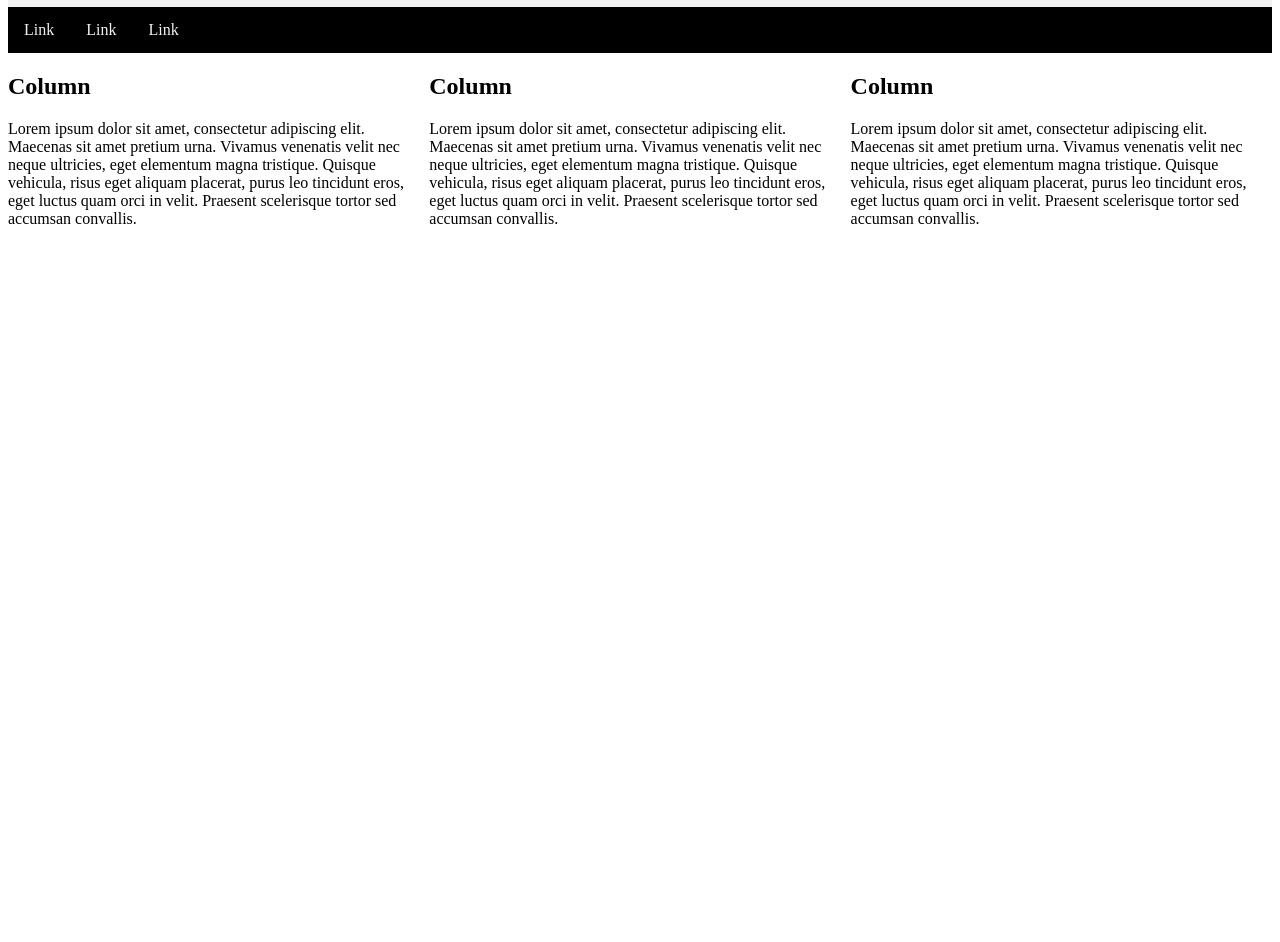
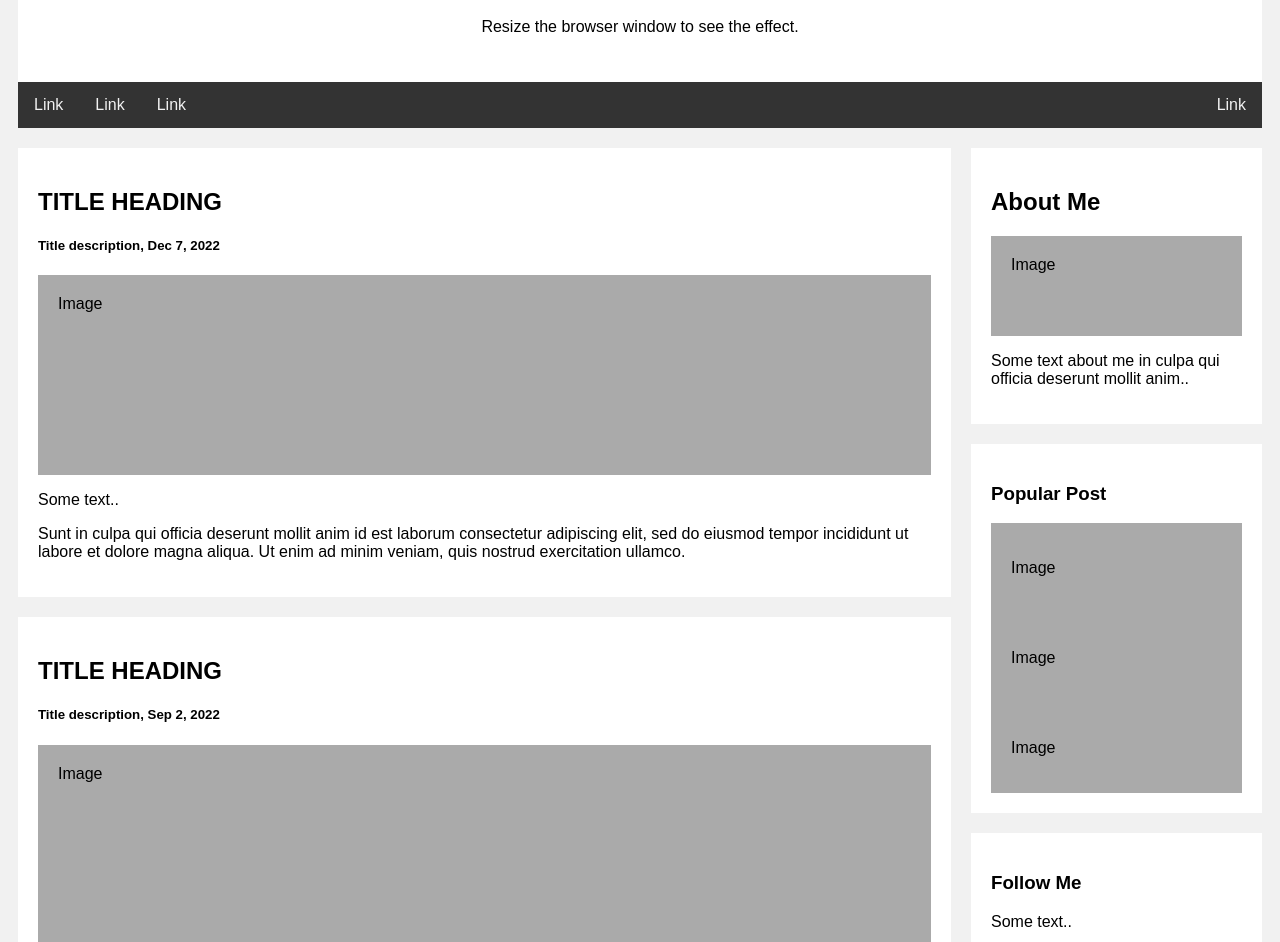
Before and after one commit to Faekster/website, a plain HTML site: page index.html in a window 1280 px wide. Shown: the part 155-1097 px from the top of the page. Before the commit the page ends 800 px from the top, so only its background shows below. Drawn offline with Linux system fonts and the light colour scheme.

Commit message:
Add files via upload

```diff
--- a/index.html
+++ b/index.html
@@ -2,36 +2,60 @@
 <html>
 <head>
 <link rel="stylesheet" href="website.css">
-<title>Experimental</title>
+<title>Testing</title>
 </head>
 <body>
 
     <div class="header">
-<h1>Header</h1>
-<p>Resize the browser window to see the responsive effect.</p>
+        <h1>Website</h1>
+        <p>Resize the browser window to see the effect.</p>
       </div>
 
       <div class="topnav">
         <a href="#">Link</a>
         <a href="#">Link</a>
         <a href="#">Link</a>
+        <a href="#" style="float:right">Link</a>
       </div>
 
       <div class="row">
-    <div class="column">
-      <h2>Column</h2>
-      <p>Lorem ipsum dolor sit amet, consectetur adipiscing elit. Maecenas sit amet pretium urna. Vivamus venenatis velit nec neque ultricies, eget elementum magna tristique. Quisque vehicula, risus eget aliquam placerat, purus leo tincidunt eros, eget luctus quam orci in velit. Praesent scelerisque tortor sed accumsan convallis.</p>
+        <div class="leftcolumn">
+          <div class="card">
+            <h2>TITLE HEADING</h2>
+            <h5>Title description, Dec 7, 2022</h5>
+            <div class="fakeimg" style="height:200px;">Image</div>
+            <p>Some text..</p>
+            <p>Sunt in culpa qui officia deserunt mollit anim id est laborum consectetur adipiscing elit, sed do eiusmod tempor incididunt ut labore et dolore magna aliqua. Ut enim ad minim veniam, quis nostrud exercitation ullamco.</p>
+          </div>
+          <div class="card">
+            <h2>TITLE HEADING</h2>
+            <h5>Title description, Sep 2, 2022</h5>
+            <div class="fakeimg" style="height:200px;">Image</div>
+            <p>Some text..</p>
+            <p>Sunt in culpa qui officia deserunt mollit anim id est laborum consectetur adipiscing elit, sed do eiusmod tempor incididunt ut labore et dolore magna aliqua. Ut enim ad minim veniam, quis nostrud exercitation ullamco.</p>
+          </div>
+        </div>
+        <div class="rightcolumn">
+          <div class="card">
+            <h2>About Me</h2>
+            <div class="fakeimg" style="height:100px;">Image</div>
+            <p>Some text about me in culpa qui officia deserunt mollit anim..</p>
+          </div>
+          <div class="card">
+            <h3>Popular Post</h3>
+            <div class="fakeimg"><p>Image</p></div>
+            <div class="fakeimg"><p>Image</p></div>
+            <div class="fakeimg"><p>Image</p></div>
+          </div>
+          <div class="card">
+            <h3>Follow Me</h3>
+            <p>Some text..</p>
+          </div>
+        </div>
       </div>
 
-    <div class="column">
-      <h2>Column</h2>
-      <p>Lorem ipsum dolor sit amet, consectetur adipiscing elit. Maecenas sit amet pretium urna. Vivamus venenatis velit nec neque ultricies, eget elementum magna tristique. Quisque vehicula, risus eget aliquam placerat, purus leo tincidunt eros, eget luctus quam orci in velit. Praesent scelerisque tortor sed accumsan convallis.</p>
-    </div>
-
-    <div class="column">
-      <h2>Column</h2>
-      <p>Lorem ipsum dolor sit amet, consectetur adipiscing elit. Maecenas sit amet pretium urna. Vivamus venenatis velit nec neque ultricies, eget elementum magna tristique. Quisque vehicula, risus eget aliquam placerat, purus leo tincidunt eros, eget luctus quam orci in velit. Praesent scelerisque tortor sed accumsan convallis.</p>
-    </div>
+      <div class="footer">
+        <h2>Footer</h2>
       </div>
 
 
--- a/website.css
+++ b/website.css
@@ -1,15 +1,31 @@
-.header {
-    background-color: #F1F1F1;
-    text-align: center;
-    padding: 20px;
-  }
-  /* The navbar container */
-.topnav {
-    overflow: hidden;
-    background-color: rgb(0, 0, 0);
+* {
+    box-sizing: border-box;
   }
 
-  /* Navbar links */
+  body {
+    font-family: Arial;
+    padding: 10px;
+    background: #f1f1f1;
+  }
+
+  /* Header/Blog Title */
+  .header {
+    padding: 30px;
+    text-align: center;
+    background: white;
+  }
+
+  .header h1 {
+    font-size: 50px;
+  }
+
+  /* Style the top navigation bar */
+  .topnav {
+    overflow: hidden;
+    background-color: #333;
+  }
+
+  /* Style the topnav links */
   .topnav a {
     float: left;
     display: block;
@@ -19,15 +35,39 @@
     text-decoration: none;
   }
 
-  /* Links - change color on hover */
+  /* Change color on hover */
   .topnav a:hover {
     background-color: #ddd;
     color: black;
   }
-  /* Create three equal columns that float next to each other */
-.column {
+
+  /* Create two unequal columns that floats next to each other */
+  /* Left column */
+  .leftcolumn {
     float: left;
-    width: 33.33%;
+    width: 75%;
+  }
+
+  /* Right column */
+  .rightcolumn {
+    float: left;
+    width: 25%;
+    background-color: #f1f1f1;
+    padding-left: 20px;
+  }
+
+  /* Fake image */
+  .fakeimg {
+    background-color: #aaa;
+    width: 100%;
+    padding: 20px;
+  }
+
+  /* Add a card effect for articles */
+  .card {
+    background-color: white;
+    padding: 20px;
+    margin-top: 20px;
   }
 
   /* Clear floats after the columns */
@@ -37,9 +77,26 @@
     clear: both;
   }
 
-  /* Responsive layout - makes the three columns stack on top of each other instead of next to each other on smaller screens (600px wide or less) */
-  @media screen and (max-width: 600px) {
-    .column {
+  /* Footer */
+  .footer {
+    padding: 20px;
+    text-align: center;
+    background: #ddd;
+    margin-top: 20px;
+  }
+
+  /* Responsive layout - when the screen is less than 800px wide, make the two columns stack on top of each other instead of next to each other */
+  @media screen and (max-width: 800px) {
+    .leftcolumn, .rightcolumn {
+      width: 100%;
+      padding: 0;
+    }
+  }
+
+  /* Responsive layout - when the screen is less than 400px wide, make the navigation links stack on top of each other instead of next to each other */
+  @media screen and (max-width: 400px) {
+    .topnav a {
+      float: none;
       width: 100%;
     }
   }
```
Lines whose indentation alone changed are shown as unchanged.
